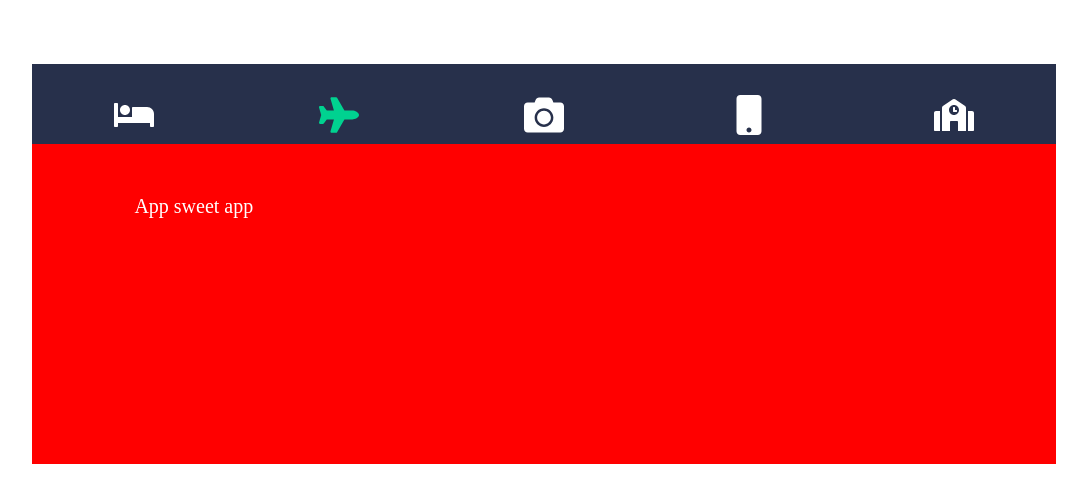
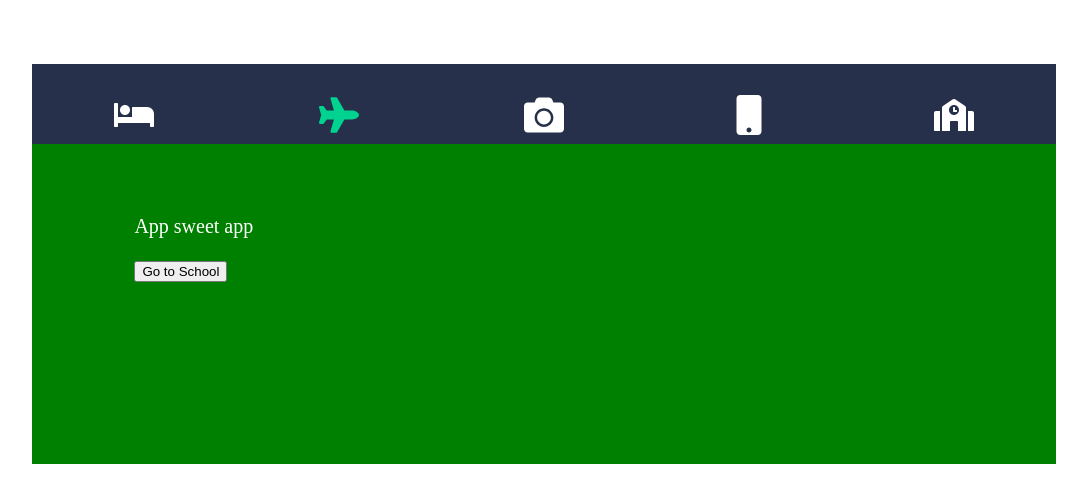
Before and after one commit to shihabus/advanced-react-patterns-ryan, a React (Create React App) app: page / in a window 1280 px wide. Both pictures are taken after a click on the element 435 px from the left and 115 px from the top of the page. Shown: the top 502 px of the page, without its empty margins (96-1183 px from the left). Built offline with nearby package versions, Linux system fonts and the light colour scheme.

Commit message:
controlled component

```diff
--- a/src/App.js
+++ b/src/App.js
@@ -1,4 +1,4 @@
-import React from "react";
+import React, { useState } from "react";
 // import Tab from "./Tab";
 import styled from "styled-components";
 import { Tabs, TabsList, Tab, TabPanels, TabPanel } from "./ContextTab";
@@ -26,10 +26,18 @@ const tabs = [
   }
 ];
 
+const COLORS = ["red", "green", "blue", "violet", "brown"];
+
 export default function App() {
+  const [activeIndex, setActiveIndex] = useState(0);
+
   return (
     <AppContainer>
-      <Tabs>
+      <Tabs
+        defaultActiveIndex={2}
+        activeIndex={activeIndex}
+        onChange={index => setActiveIndex(index)}
+      >
         <>
           <TabsList>
             <Tab>
@@ -50,9 +58,14 @@ export default function App() {
           </TabsList>
         </>
         <>
-          <TabPanels>
+          <TabPanels bg={COLORS[activeIndex] || ""}>
             <TabPanel>Home sweet home</TabPanel>
-            <TabPanel>App sweet app</TabPanel>
+            <TabPanel>
+              <div>
+                <p>App sweet app</p>
+                <button onClick={() => setActiveIndex(4)}>Go to School</button>
+              </div>
+            </TabPanel>
             <TabPanel>About sweet about</TabPanel>
             <TabPanel>Help sweet help</TabPanel>
             <TabPanel>School sweet school</TabPanel>
--- a/src/ContextTab.js
+++ b/src/ContextTab.js
@@ -8,12 +8,26 @@ const TabContext = React.createContext({
 TabContext.displayName = "TabContext";
 
 export const Tabs = props => {
-  const [activeTab, setActiveTab] = useState(1);
-
   const { children } = props;
 
+  const [activeTab, setActiveTab] = useState(props.defaultActiveIndex || 1);
+
+  const isControlled = props.activeIndex !== null;
+
+  const handleTabChange = index => {
+    props.onChange(index);
+    if (!isControlled) {
+      setActiveTab(index);
+    }
+  };
+
   return (
-    <TabContext.Provider value={{ activeTab, setActiveTab }}>
+    <TabContext.Provider
+      value={{
+        activeTab: isControlled ? props.activeIndex : activeTab,
+        setActiveTab: handleTabChange
+      }}
+    >
       <TabContainer>{children}</TabContainer>
     </TabContext.Provider>
   );
@@ -48,9 +62,9 @@ export const Tab = props => {
 
 export const TabPanels = props => {
   const { activeTab } = useContext(TabContext);
-  const { children } = props;
+  const { children, bg } = props;
 
-  return <TabContent>{children[activeTab]}</TabContent>;
+  return <TabContent bg={bg}>{children[activeTab]}</TabContent>;
 };
 
 export const TabPanel = props => {
--- a/src/Tab.js
+++ b/src/Tab.js
@@ -12,7 +12,7 @@ export const TabContainer = styled.div`
 export const TabContent = styled.div`
   height: 100%;
   width: 100%;
-  background: red;
+  background: ${({ bg }) => bg || ""};
   padding: 5% 10%;
   font-size: 20px;
   color: #fff;
```
